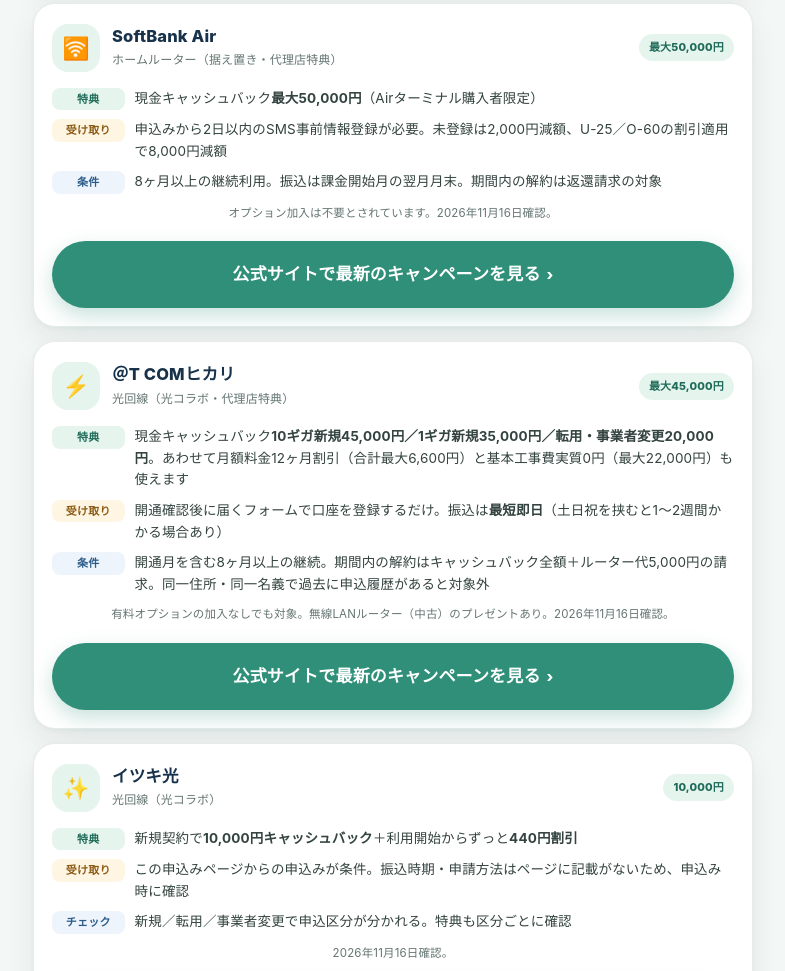
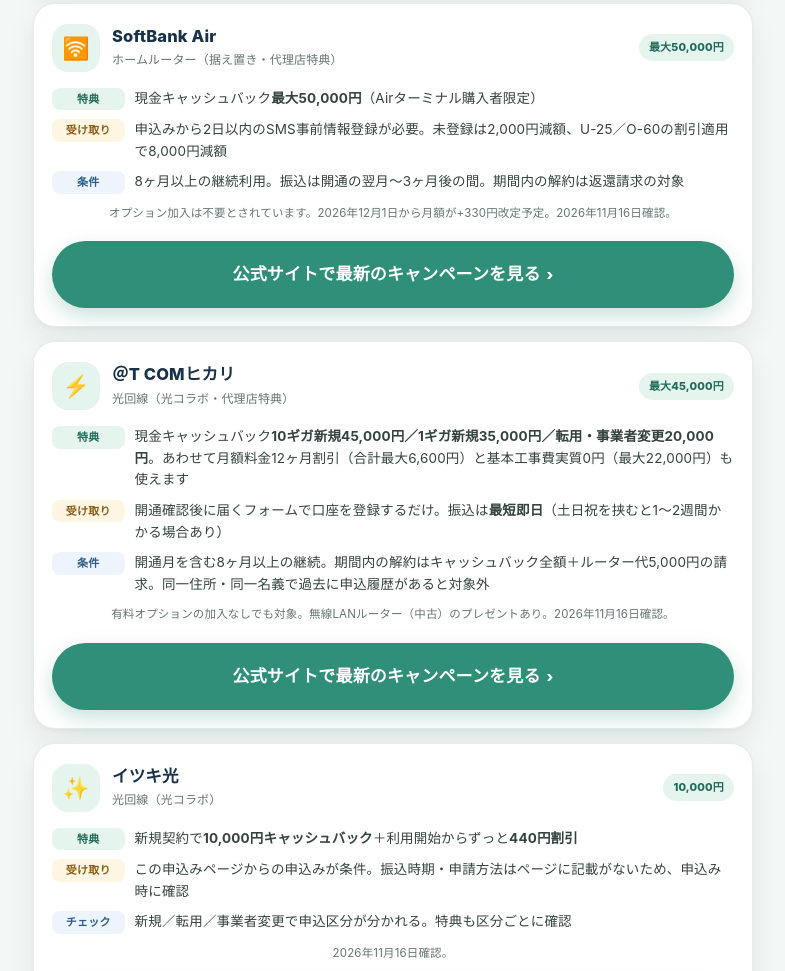
Before and after one commit to kurashi1825/kurashi1825.github.io, a plain HTML site: page categories/cashback.html in a window 1280 px wide. Shown: the part 2483-3454 px from the top of the page, without its empty margins (247-1032 px from the left). Drawn offline with Linux system fonts and the light colour scheme.

Commit message:
SoftBank Airの振込時期表記をカードでも統一し、12月の月額改定を注記

```diff
--- a/categories/cashback.html
+++ b/categories/cashback.html
@@ -196,9 +196,9 @@
         <ul class="keys">
           <li><span class="k k-good">特典</span><span>現金キャッシュバック<strong>最大50,000円</strong>（Airターミナル購入者限定）</span></li>
           <li><span class="k k-check">受け取り</span><span>申込みから2日以内のSMS事前情報登録が必要。未登録は2,000円減額、U-25／O-60の割引適用で8,000円減額</span></li>
-          <li><span class="k k-fit">条件</span><span>8ヶ月以上の継続利用。振込は課金開始月の翌月月末。期間内の解約は返還請求の対象</span></li>
+          <li><span class="k k-fit">条件</span><span>8ヶ月以上の継続利用。振込は開通の翌月〜3ヶ月後の間。期間内の解約は返還請求の対象</span></li>
         </ul>
-        <p class="p-note">オプション加入は不要とされています。2026年11月16日確認。</p>
+        <p class="p-note">オプション加入は不要とされています。2026年12月1日から月額が+330円改定予定。2026年11月16日確認。</p>
         <a class="btn big" data-aff data-pid="s00000014546016" href="https://px.a8.net/svt/ejp?a8mat=4BGMK5+74LVA2+348K+2NBPO2">公式サイトで最新のキャンペーンを見る<span class="arrow">›</span></a>
       </article>
 
```
